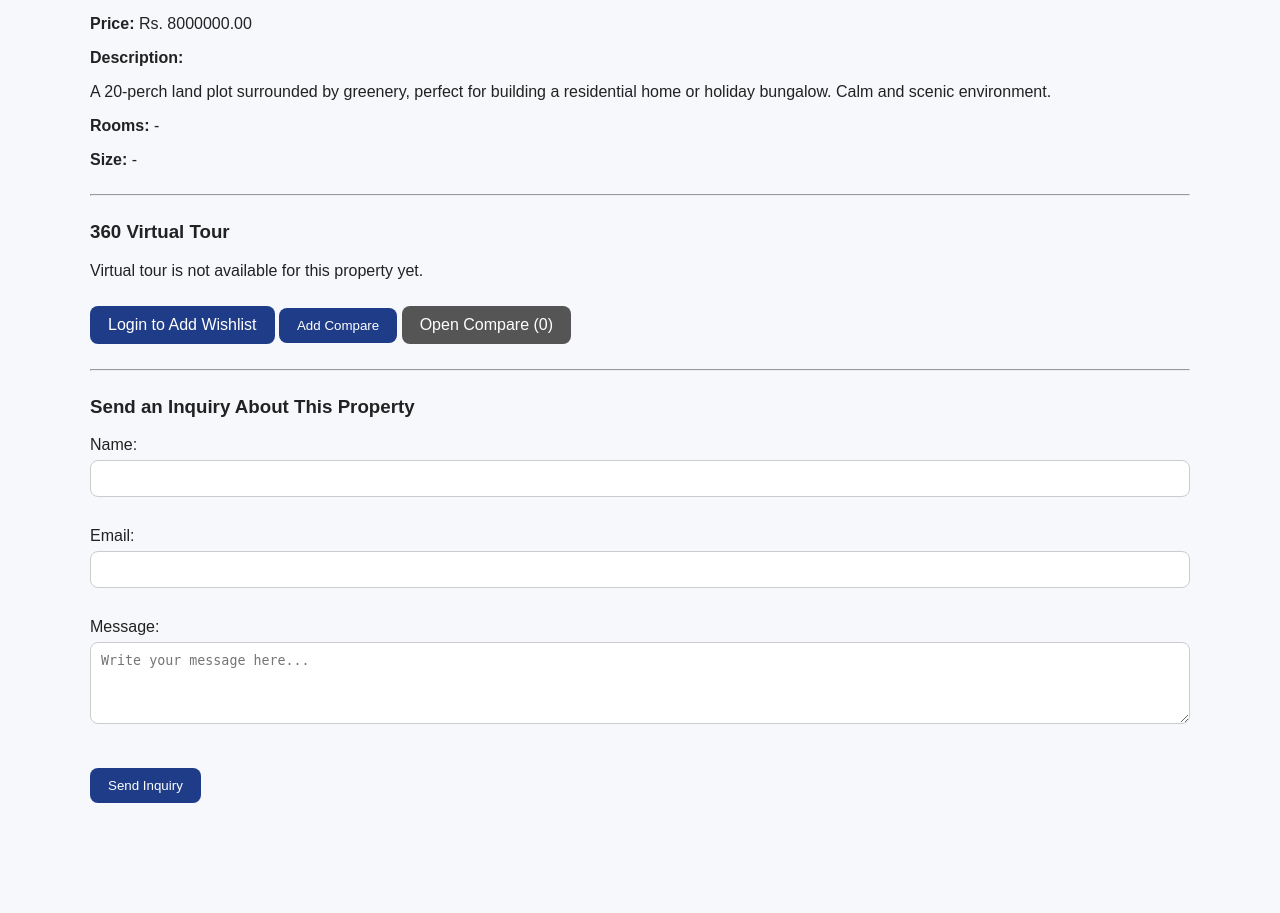
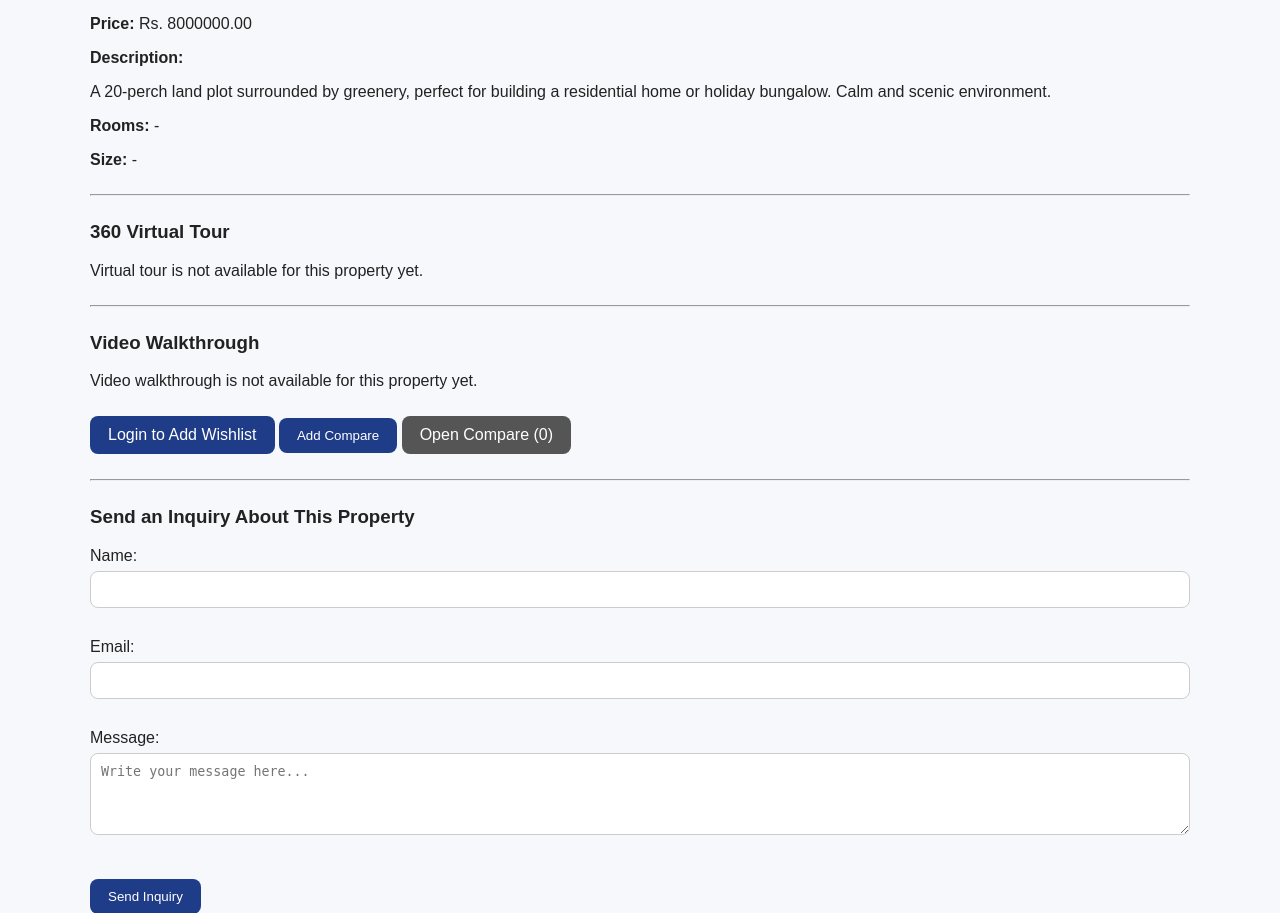
Before and after one commit to pemajo-sudo/real-estate-project, a Django app: page /properties/2/ in a window 1280 px wide. Shown: the part 649-1562 px from the top of the page. Before the commit the page ends 1452 px from the top, so only its background shows below. Run offline with Django 5.2, Linux system fonts and the light colour scheme; data comes from the database, SQL or seed files in the repository; both versions use the stored data as it was after the commit; data that the repository does not hold is empty.

Commit message:
Added video walkthrough feature

```diff
--- a/listings/forms.py
+++ b/listings/forms.py
@@ -16,6 +16,8 @@ class PropertyForm(forms.ModelForm):
             "size_sqft",
             "description",
             "image",
+            "walkthrough_video",
+            "video_url",
         ]
         widgets = {
             "description": forms.Textarea(attrs={"rows": 4}),
--- a/listings/models.py
+++ b/listings/models.py
@@ -21,6 +21,8 @@ class Property(models.Model):
     number_of_rooms = models.PositiveIntegerField(null=True, blank=True)
     size_sqft = models.DecimalField(max_digits=10, decimal_places=2, null=True, blank=True)
     image = models.ImageField(upload_to="property_images/", null=True, blank=True)
+    walkthrough_video = models.FileField(upload_to="property_videos/", null=True, blank=True)
+    video_url = models.URLField(blank=True)
 
     def __str__(self):
         return self.name
--- a/listings/templates/listings/property_detail.html
+++ b/listings/templates/listings/property_detail.html
@@ -58,6 +58,29 @@
     <p>Virtual tour is not available for this property yet.</p>
 {% endif %}
 
+<hr style="margin: 25px 0;">
+<h3>Video Walkthrough</h3>
+{% if property.walkthrough_video %}
+    <video controls style="width: 100%; max-height: 460px; border-radius: 12px; background: #000;">
+        <source src="{{ property.walkthrough_video.url }}">
+        Your browser does not support the video tag.
+    </video>
+{% elif youtube_embed_url %}
+    <div style="position: relative; padding-bottom: 56.25%; height: 0; overflow: hidden; border-radius: 12px;">
+        <iframe
+            src="{{ youtube_embed_url }}"
+            title="Property video walkthrough"
+            style="position: absolute; top: 0; left: 0; width: 100%; height: 100%; border: 0;"
+            allow="accelerometer; autoplay; clipboard-write; encrypted-media; gyroscope; picture-in-picture; web-share"
+            allowfullscreen>
+        </iframe>
+    </div>
+{% elif property.video_url %}
+    <p><a href="{{ property.video_url }}" target="_blank" rel="noopener noreferrer">Open video walkthrough</a></p>
+{% else %}
+    <p>Video walkthrough is not available for this property yet.</p>
+{% endif %}
+
 {% if user.is_authenticated %}
     <a href="{% url 'property_update' property.pk %}" class="btn">Edit</a>
     <a href="{% url 'property_delete' property.pk %}" class="btn btn-danger">Delete</a>
--- a/listings/views.py
+++ b/listings/views.py
@@ -9,6 +9,20 @@ from .models import Inquiry, Property, VirtualTourScene, Wishlist
 
 COMPARE_SESSION_KEY = "compare_properties"
 MAX_COMPARE_ITEMS = 3
+
+
+def _youtube_embed_url(url):
+    if not url:
+        return ""
+    if "youtube.com/watch?v=" in url:
+        video_id = url.split("watch?v=")[-1].split("&")[0]
+        return f"https://www.youtube.com/embed/{video_id}"
+    if "youtu.be/" in url:
+        video_id = url.split("youtu.be/")[-1].split("?")[0]
+        return f"https://www.youtube.com/embed/{video_id}"
+    if "youtube.com/embed/" in url:
+        return url
+    return ""
 
 
 def home(request):
@@ -130,6 +144,7 @@ def property_detail(request, pk):
 
     if request.user.is_authenticated:
         in_wishlist = Wishlist.objects.filter(user=request.user, property=property_obj).exists()
+    youtube_embed_url = _youtube_embed_url(property_obj.video_url)
     return render(
         request,
         "listings/property_detail.html",
@@ -141,6 +156,7 @@ def property_detail(request, pk):
             "compare_count": len(compared_ids),
             "tour_scenes": tour_config,
             "default_tour_scene": default_scene,
+            "youtube_embed_url": youtube_embed_url,
         },
     )
 
```
Also changed, not shown: listings/admin.py (+29 -1 lines), db.sqlite3, listings/migrations/0009_property_video_url_property_walkthrough_video.py (added).
